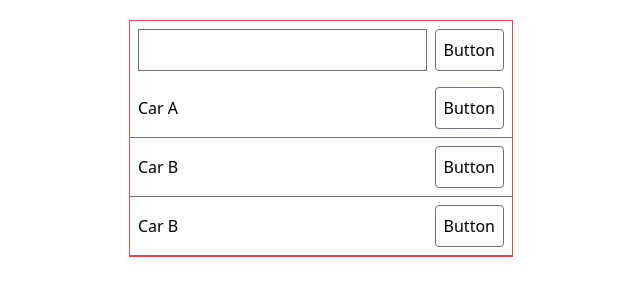
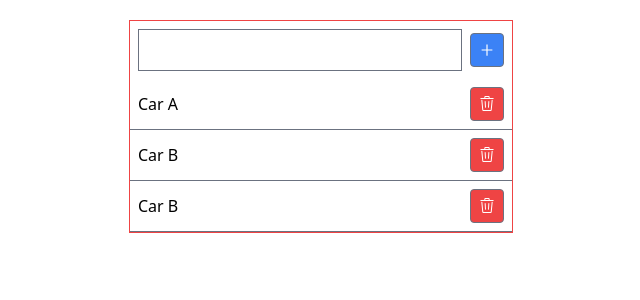
Before and after one commit to datlt2306/FPL-WEB209, a React (Vite) app: page / in a window 1280 px wide. Shown: the top 300 px of the page, without its empty margins (319-959 px from the left). Built offline with nearby package versions, Linux system fonts and the light colour scheme.

Commit message:
Buổi 2: Component button

```diff
--- a/package.json
+++ b/package.json
@@ -11,7 +11,8 @@
     },
     "dependencies": {
         "react": "^18.2.0",
-        "react-dom": "^18.2.0"
+        "react-dom": "^18.2.0",
+        "react-icons": "^4.10.1"
     },
     "devDependencies": {
         "@types/react": "^18.0.37",
--- a/src/components/Button/index.tsx
+++ b/src/components/Button/index.tsx
@@ -1,9 +1,22 @@
 import React from "react";
 
-type Props = {};
+type ButtonProps = {
+    children: React.ReactNode;
+    primary?: boolean;
+    danger?: boolean;
+};
 
-const Button = (props: Props) => {
-    return <button className="border p-2 rounded border-gray-500">Button</button>;
+const Button = ({ children, primary, danger }: ButtonProps) => {
+    return (
+        <button
+            className={`border p-2 rounded border-gray-500
+                ${primary ? "text-white bg-blue-500 hover:bg-blue-800" : ""}
+                ${danger ? "text-white bg-red-500 hover:bg-red-800" : ""}
+            `}
+        >
+            {children}
+        </button>
+    );
 };
 
 export default Button;
--- a/src/components/Form/index.tsx
+++ b/src/components/Form/index.tsx
@@ -1,6 +1,8 @@
-import React, { useState } from "react";
+import { useState } from "react";
+import { AiOutlinePlus } from "react-icons/ai";
+
+import { ICar } from "@/interfaces/car";
 import { Button, Input } from "..";
-import { ICar } from "@/interfaces/car";
 
 type FormProps = {
     onAdd: (car: ICar) => void;
@@ -19,7 +21,9 @@ const Form = ({ onAdd }: FormProps) => {
     return (
         <form onSubmit={onHandleSubmit} className="flex justify-between items-center p-2">
             <Input onChange={onHandleChange} />
-            <Button />
+            <Button primary>
+                <AiOutlinePlus />
+            </Button>
         </form>
     );
 };
--- a/src/components/Item/index.tsx
+++ b/src/components/Item/index.tsx
@@ -1,4 +1,5 @@
 import { ICar } from "@/interfaces/car";
+import { GoTrash } from "react-icons/go";
 import { Button } from "..";
 import styles from "./Item.module.css";
 
@@ -9,7 +10,10 @@ type ItemProps = {
 const Item = ({ car }: ItemProps) => {
     return (
         <li className={styles.item}>
-            {car.name} <Button />
+            {car.name}{" "}
+            <Button danger>
+                <GoTrash />
+            </Button>
         </li>
     );
 };
```
Also changed, not shown: 1 other file (tests, documents, lock files or other folders).
